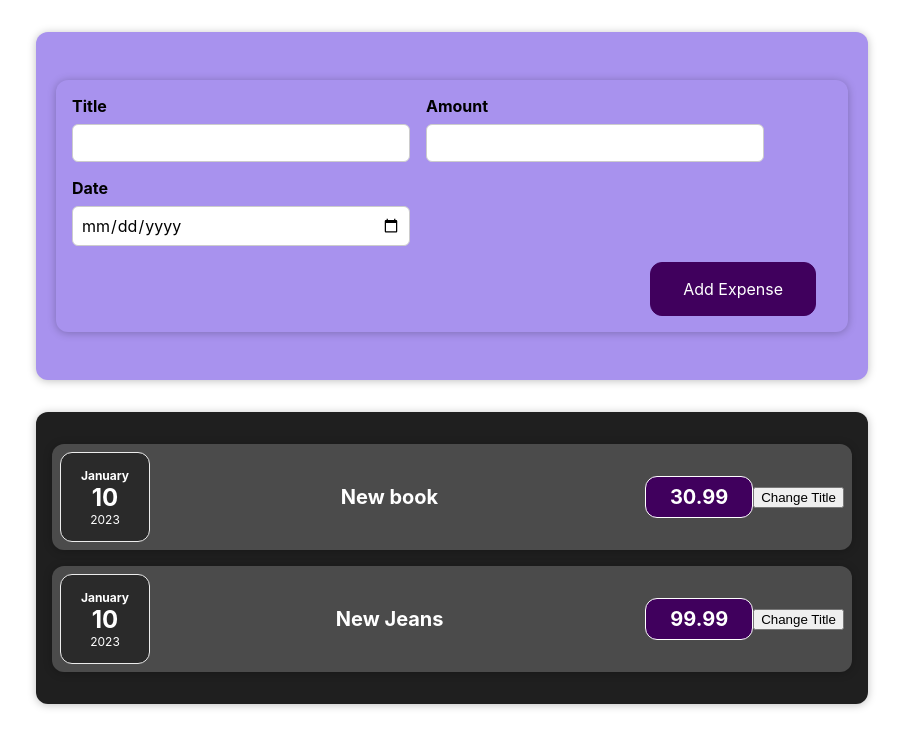
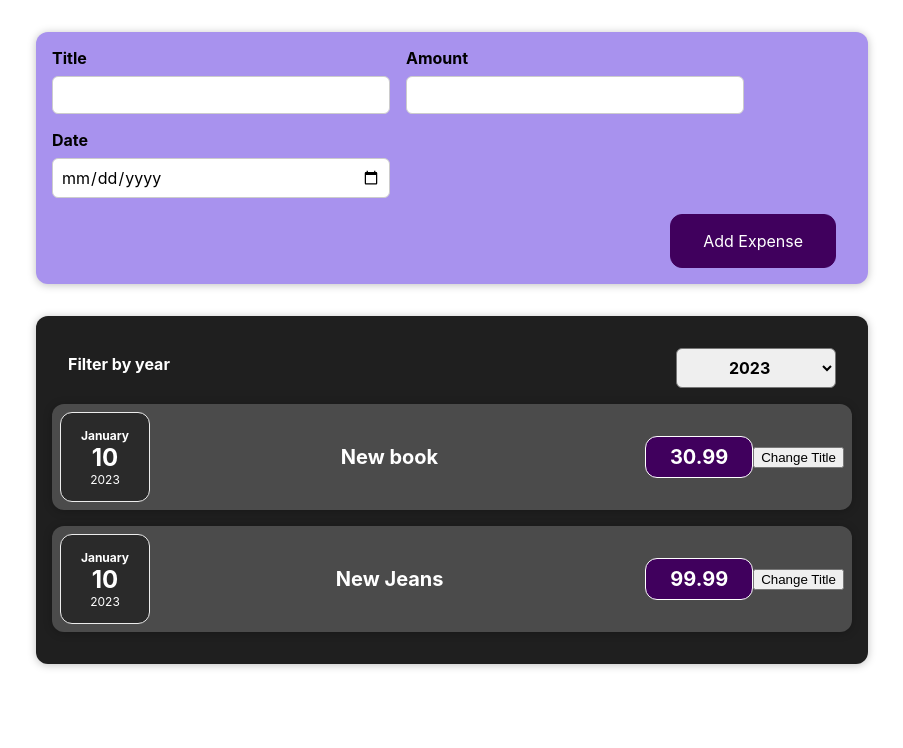
Before and after one commit to carmenjoekalda/Expenses, a React (Create React App) app: page / in a window 1280 px wide. Shown: the top 748 px of the page, without its empty margins (188-1091 px from the left). Built offline with nearby package versions, Linux system fonts and the light colour scheme.

Commit message:
ülesanne 3 andmete suunamine, väärtuse hetkeseisu lugemine + määramine

```diff
--- a/src/App.js
+++ b/src/App.js
@@ -1,7 +1,7 @@
 import './App.css';
 
-import Expenses from './components/Expenses/Expenses';
-import NewExpense from "./components/NewExpense/NewExpense";
+import Expenses from './components/Expenses/Expenses.js';
+import NewExpense from "./components/NewExpense/NewExpense.js";
 
 
 const App = () => {
--- a/src/components/Expenses/Expenses.js
+++ b/src/components/Expenses/Expenses.js
@@ -1,14 +1,23 @@
+import React from 'react'
+import ExpenseItem from './ExpenseItem.js'
+import ExpenseFilter from './ExpensesFilter.js'
 import "./Expenses.css"
-import ExpenseItem from './ExpenseItem'
-import Card from "../UI/Card.js";
+import Card from '../UI/Card'
 
 const Expenses = (props) => {
-	return(
+	const addExpenseFilterHandler = (expenseFilter) => {
+		console.log('Year data in Expenses.js')
+		console.log(expenseFilter)
+	}
+
+	return (
 		<Card className="expenses">
+			<ExpenseFilter onAddExpenseFilter={addExpenseFilterHandler} />
 			<ExpenseItem expenseData={props.expensesData[0]}></ExpenseItem>
-        	<ExpenseItem expenseData={props.expensesData[1]}></ExpenseItem>
+			<ExpenseItem expenseData={props.expensesData[1]}></ExpenseItem>
 		</Card>
-		)
+	)
+
 }
 
 export default Expenses
--- /dev/null
+++ b/src/components/Expenses/ExpensesFilter.css
@@ -0,0 +1,24 @@
+.expenses-filter {
+    color: white;
+    padding: 0 1rem;
+}
+
+.expenses-filter__control {
+    display: flex;
+    width: 100%;
+    align-items: center;
+    justify-content: space-between;
+    margin: 1rem 0;
+}
+
+.expenses-filter label {
+    font-weight: bold;
+    margin-bottom: 0.5rem;
+}
+
+.expenses-filter select {
+    font: inherit;
+    padding: 0.5rem 3rem;
+    font-weight: bold;
+    border-radius: 6px;
+}
--- /dev/null
+++ b/src/components/Expenses/ExpensesFilter.js
@@ -0,0 +1,30 @@
+import React from 'react';
+
+import './ExpensesFilter.css';
+
+const ExpensesFilter = (props) => {
+
+    const saveExpenseFilterHandler = (enteredExpenseFilter) => {
+        props.onAddExpenseFilter(enteredExpenseFilter)
+    }
+
+    const selectHandler = (event) => {
+        event.preventDefault()
+        const expenseFilter = event.target.value
+        saveExpenseFilterHandler(expenseFilter)
+    }
+    return (
+        <div className='expenses-filter'>
+            <div className='expenses-filter__control'>
+                <label>Filter by year</label>
+                <select onChange={selectHandler}>
+                    <option value='2023'>2023</option>
+                    <option value='2024'>2024</option>
+                    <option value='2025'>2025</option>
+                </select>
+            </div>
+        </div>
+    );
+};
+
+export default ExpensesFilter;
--- a/src/components/NewExpense/ExpenseForm.js
+++ b/src/components/NewExpense/ExpenseForm.js
@@ -1,21 +1,20 @@
-import React, { useState }  from 'react';
+import React, { useState } from 'react';
 import './ExpenseForm.css'
-import './NewExpense.css'
 
 const ExpenseForm = (props) => {
 	const [enteredTitle, setEnteredTitle] = useState('')
 	const [enteredAmount, setEnteredAmount] = useState('')
 	const [enteredDate, setEnteredDate] = useState('')
 
-    const titleChangeHandler = (event) => {
+	const titleChangerHandler = (event) => {
 		setEnteredTitle(event.target.value)
 	}
 
-    const amountChangeHandler = (event) => {
+	const amountChangerHandler = (event) => {
 		setEnteredAmount(event.target.value)
 	}
 
-    const dateChangeHandler = (event) => {
+	const dateChangerHandler = (event) => {
 		setEnteredDate(event.target.value)
 	}
 
@@ -32,22 +31,20 @@ const ExpenseForm = (props) => {
 		setEnteredDate('')
 	}
 
-
-    return (
-        <form onSubmit={submitHandler} className="new-expense">
-            <div className="new-expense__controls">
+	return(
+		<form onSubmit={submitHandler}>
+			<div className='new-expense__controls'>
 				<div className="new-expense__control">
 					<label>Title</label>
-                    <input type="text"
-                    onChange={titleChangeHandler} value={enteredTitle} />
+					<input type="text" onChange={titleChangerHandler} value={enteredTitle} />
 				</div>
 				<div className="new-expense__control">
 					<label>Amount</label>
-                    <input type="number" min="1" step="1" onChange={amountChangeHandler} value={enteredAmount} />
+					<input type="number" min="0.01" step="0.01" onChange={amountChangerHandler} value={enteredAmount}/>
 				</div>
 				<div className="new-expense__control">
 					<label>Date</label>
-                    <input type="date" min="2023-10-18" max="2025-12-31" onChange={dateChangeHandler} value={enteredDate}/>
+					<input type="date" min="2023-01-18" max="2025-12-31" onChange={dateChangerHandler} value={enteredDate}/>
 				</div>
 			</div>
 			<div className="new-expense__actions">
@@ -56,4 +53,5 @@ const ExpenseForm = (props) => {
 		</form>
 	)
 }
-export default ExpenseForm
+
+export default ExpenseForm;
--- a/src/components/NewExpense/NewExpense.js
+++ b/src/components/NewExpense/NewExpense.js
@@ -1,9 +1,9 @@
 import React from 'react';
 import './NewExpense.css'
-import ExpenseForm from "./ExpenseForm";
+import ExpenseForm from "./ExpenseForm"
 
 const NewExpense = (props) => {
-    const saveExpenseDatahandler = (enteredExpenseData) => {
+	const saveExpenseDataHandler = (enteredExpenseData) => {
 		const expenseData = {
 			...enteredExpenseData,
 			id: Math.random().toString()
@@ -11,10 +11,11 @@ const NewExpense = (props) => {
 		props.onAddExpense(expenseData)
 	}
 
-    return (
-        <div className="new-expense">
-            <ExpenseForm onSaveExpenseData={saveExpenseDatahandler} ></ExpenseForm>
+	return(
+		<div className='new-expense'>
+			<ExpenseForm onSaveExpenseData={saveExpenseDataHandler}></ExpenseForm>
 		</div>
 	)
 }
-export default NewExpense
+
+export default NewExpense;
```
Lines whose indentation alone changed are shown as unchanged.
